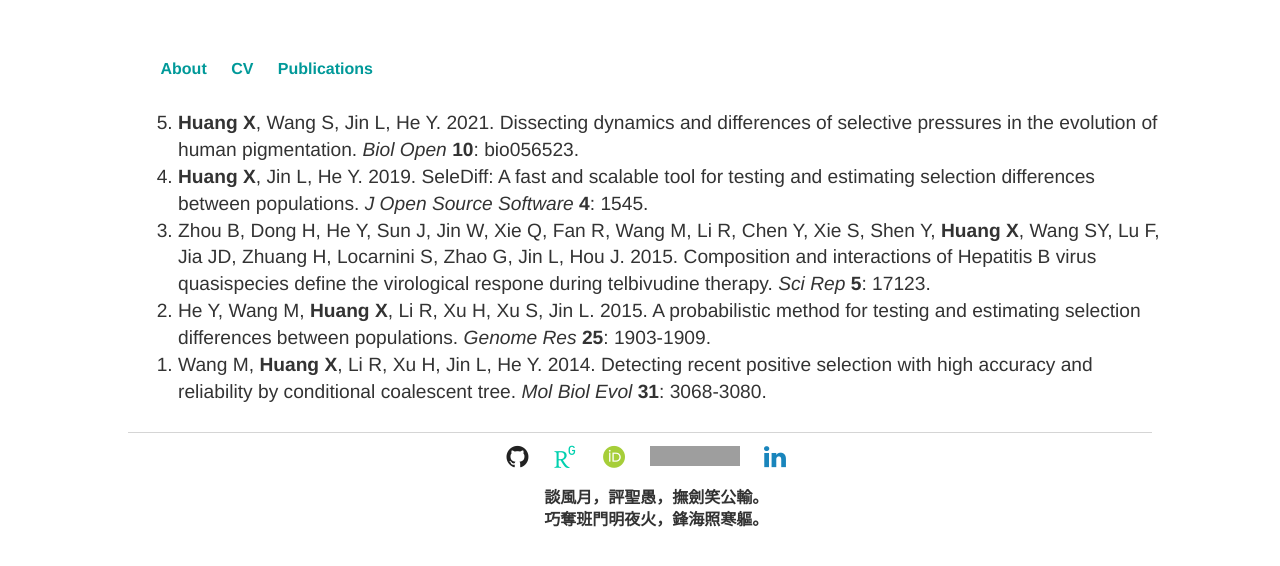
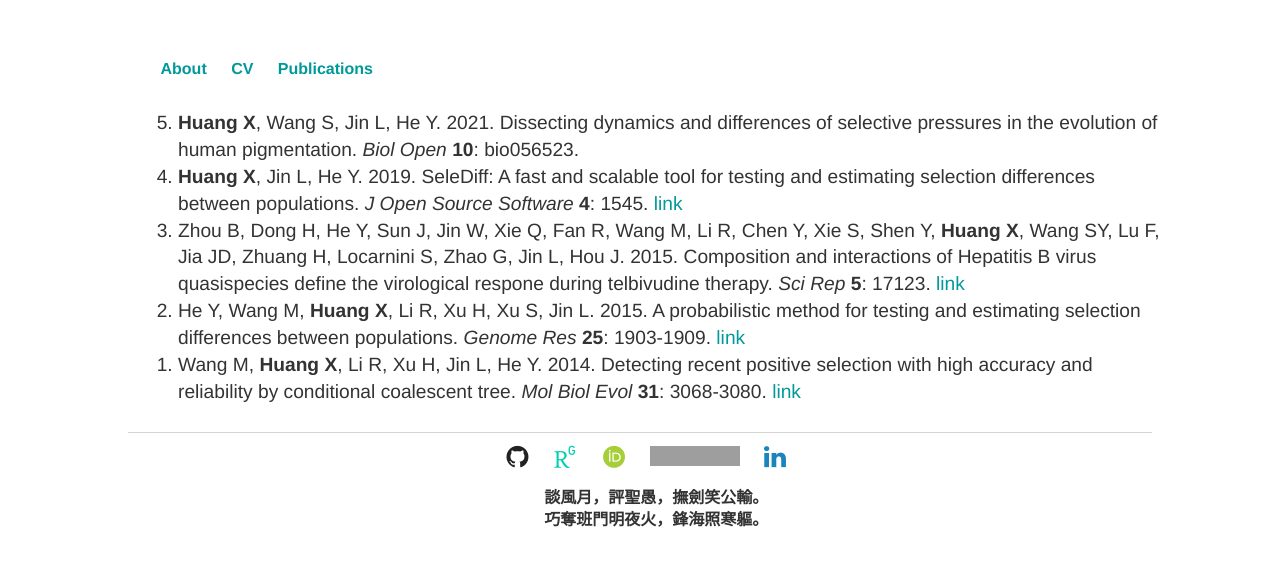
Before and after one commit to xin-huang/xin-huang.github.io, a Jekyll site: the page built from publications/index.html, in a window 1280 px wide. Shown: the top 566 px of the page. Built offline with Jekyll 4.4.1, drawn with Linux system fonts in a browser that asks for light colours; some web fonts are replaced; comment, search, counter and statistics services are not loaded; grey boxes are pictures that could not be loaded.

Commit message:
20210104 Update publications

```diff
--- a/publications/index.html
+++ b/publications/index.html
@@ -5,8 +5,8 @@
 
 <ol reversed>
     <li><b>Huang X</b>, Wang S, Jin L, He Y. 2021. Dissecting dynamics and differences of selective pressures in the evolution of human pigmentation. <i>Biol Open</i> <b>10</b>: bio056523.</li>
-    <li><b>Huang X</b>, Jin L, He Y. 2019. SeleDiff: A fast and scalable tool for testing and estimating selection differences between populations. <i>J Open Source Software</i> <b>4</b>: 1545.</li>
-    <li>Zhou B, Dong H, He Y, Sun J, Jin W, Xie Q, Fan R, Wang M, Li R, Chen Y, Xie S, Shen Y, <b>Huang X</b>, Wang SY, Lu F, Jia JD, Zhuang H, Locarnini S, Zhao G, Jin L, Hou J. 2015. Composition and interactions of Hepatitis B virus quasispecies define the virological respone during telbivudine therapy. <i>Sci Rep</i> <b>5</b>: 17123.</li>
-    <li>He Y, Wang M, <b>Huang X</b>, Li R, Xu H, Xu S, Jin L. 2015. A probabilistic method for testing and estimating selection differences between populations. <i>Genome Res</i> <b>25</b>: 1903-1909.</li>
-    <li>Wang M, <b>Huang X</b>, Li R, Xu H, Jin L, He Y. 2014. Detecting recent positive selection with high accuracy and reliability by conditional coalescent tree. <i>Mol Biol Evol</i> <b>31</b>: 3068-3080.</li>
+    <li><b>Huang X</b>, Jin L, He Y. 2019. SeleDiff: A fast and scalable tool for testing and estimating selection differences between populations. <i>J Open Source Software</i> <b>4</b>: 1545. <a href="https://joss.theoj.org/papers/10.21105/joss.01545">link</a></li>
+    <li>Zhou B, Dong H, He Y, Sun J, Jin W, Xie Q, Fan R, Wang M, Li R, Chen Y, Xie S, Shen Y, <b>Huang X</b>, Wang SY, Lu F, Jia JD, Zhuang H, Locarnini S, Zhao G, Jin L, Hou J. 2015. Composition and interactions of Hepatitis B virus quasispecies define the virological respone during telbivudine therapy. <i>Sci Rep</i> <b>5</b>: 17123. <a href="https://www.nature.com/articles/srep17123">link</a></li>
+    <li>He Y, Wang M, <b>Huang X</b>, Li R, Xu H, Xu S, Jin L. 2015. A probabilistic method for testing and estimating selection differences between populations. <i>Genome Res</i> <b>25</b>: 1903-1909. <a href="https://genome.cshlp.org/content/25/12/1903.full">link</a></li>
+    <li>Wang M, <b>Huang X</b>, Li R, Xu H, Jin L, He Y. 2014. Detecting recent positive selection with high accuracy and reliability by conditional coalescent tree. <i>Mol Biol Evol</i> <b>31</b>: 3068-3080. <a href="https://academic.oup.com/mbe/article/31/11/3068/2925716">link</a></li>
 </ol>
```
